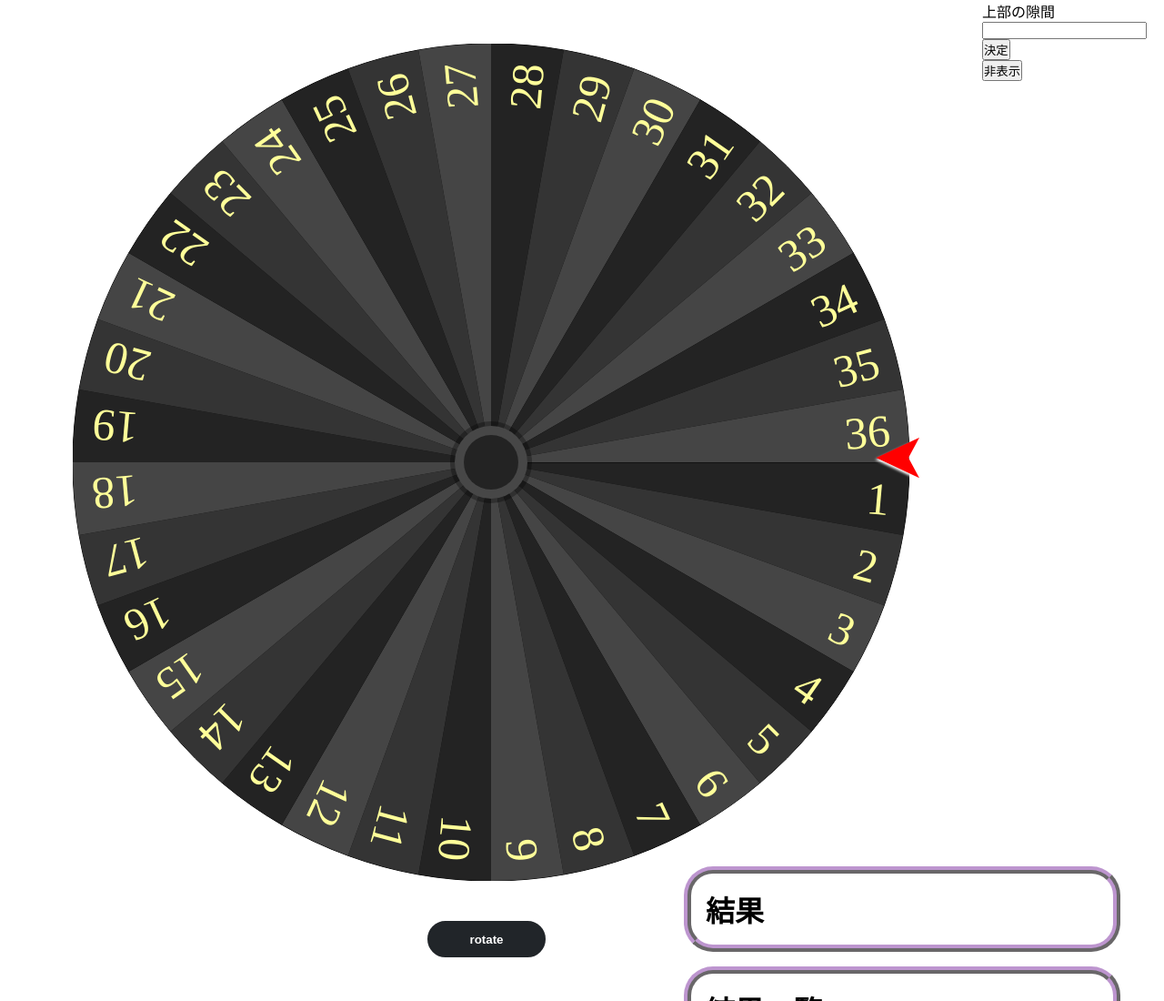
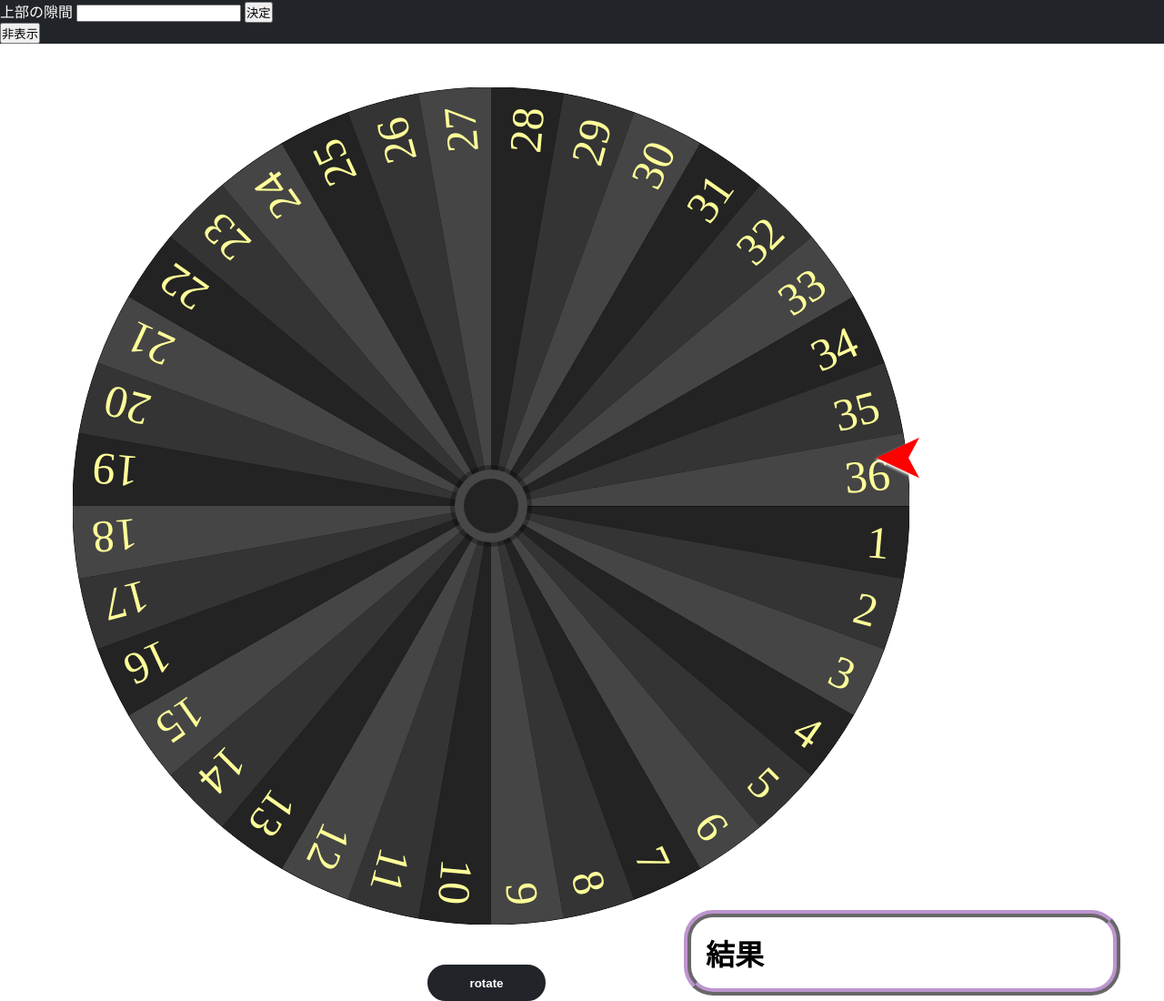
Before and after one commit to sorarinproduction/sorarinproduction.github.io, a plain HTML site: page apps/roulette4.0/index.html in a window 1280 px wide. Shown: the top 1100 px of the page at 91% size. Drawn offline with Linux system fonts and the light colour scheme.

Commit message:
Update index.html

```diff
--- a/apps/roulette4.0/index.html
+++ b/apps/roulette4.0/index.html
@@ -91,10 +91,24 @@
             margin: 0 0 0 100px;
             width: 100px;
         }
+
+        #mybody {
+            background-color: #212529;
+            color: #ffffff;
+        }
         </style>
 </head>
 
-<body id="mybody">
+<body>
+    <div id="mybody">
+        <div id="parameter" class="parameter">
+            <label>上部の隙間</label>
+            <input type="number" id="margin_top">
+            <button onclick="margin_set()">決定</button>
+            <br>
+            <button onclick="margin_set_hide()">非表示</button>
+        </div>
+    </div>
         <div class="wheel-box">
             <div class="wheel">
                 <canvas class="wheel-canvas" id="wheel_canvas">図形を表示するには、canvasタグをサポートしたブラウザが必要です。</canvas>
@@ -115,19 +129,12 @@
                 <ul id="results" class="results"></ul>
             </div>
         </div>
-    <div id="parameter" class="parameter">
-        <label>上部の隙間</label>
-        <input type="number" id="margin_top">
-        <button onclick="margin_set()">決定</button>
-        <br>
-        <button onclick="margin_set_hide()">非表示</button>
-    </div>
     <script async>
         'usestrict';
 
         function margin_set() {
             margin_top_value = document.getElementById('margin_top').value;
-            document.getElementById('mybody').style.marginTop = margin_top_value + 'px';
+            document.getElementById('mybody').style.paddingTop = margin_top_value + 'px';
             document.getElementById('wheel_pin').style.top = margin_top_value * 1 + 460 + 'px';
             console.log('7');
         }
```
Lines whose indentation alone changed are shown as unchanged.
